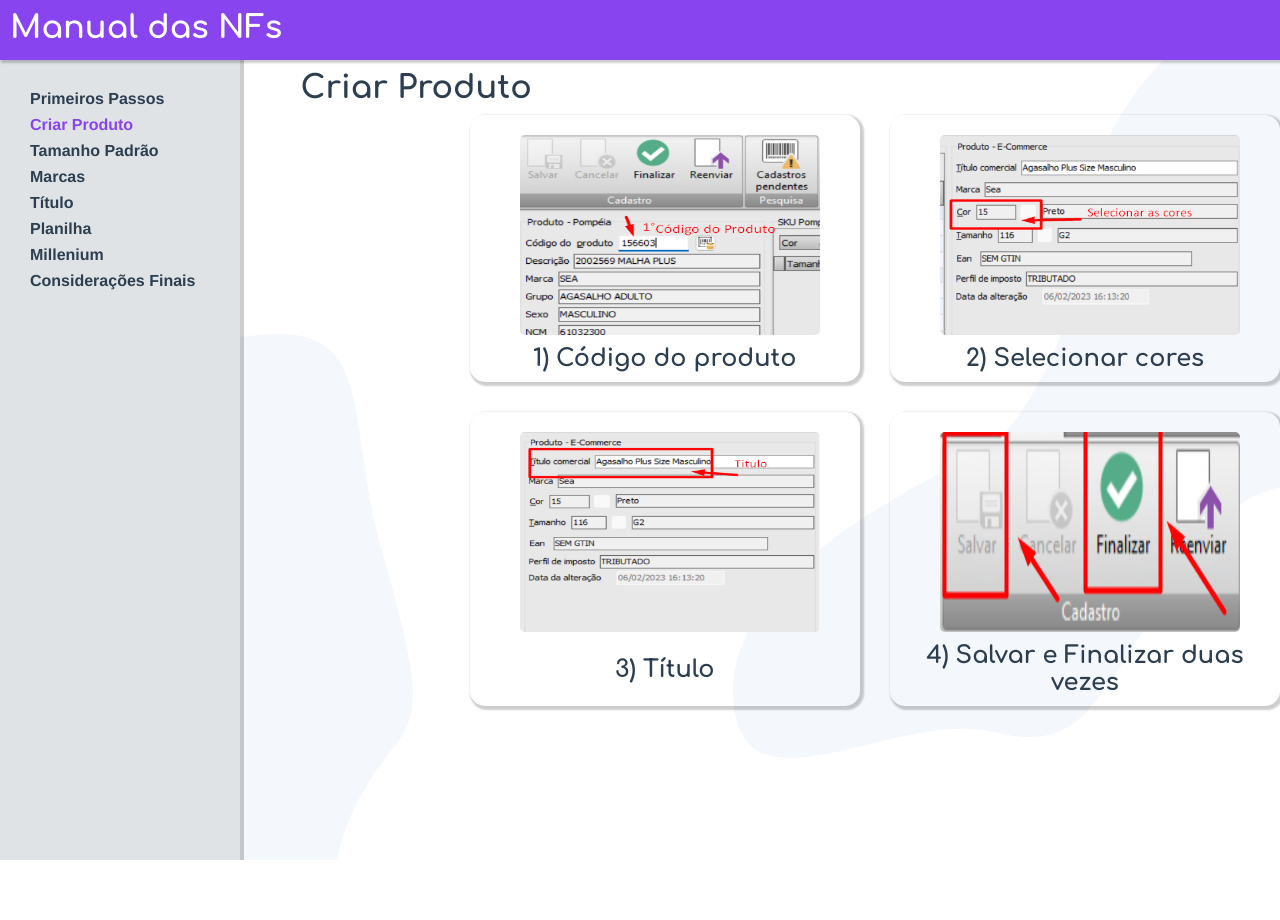
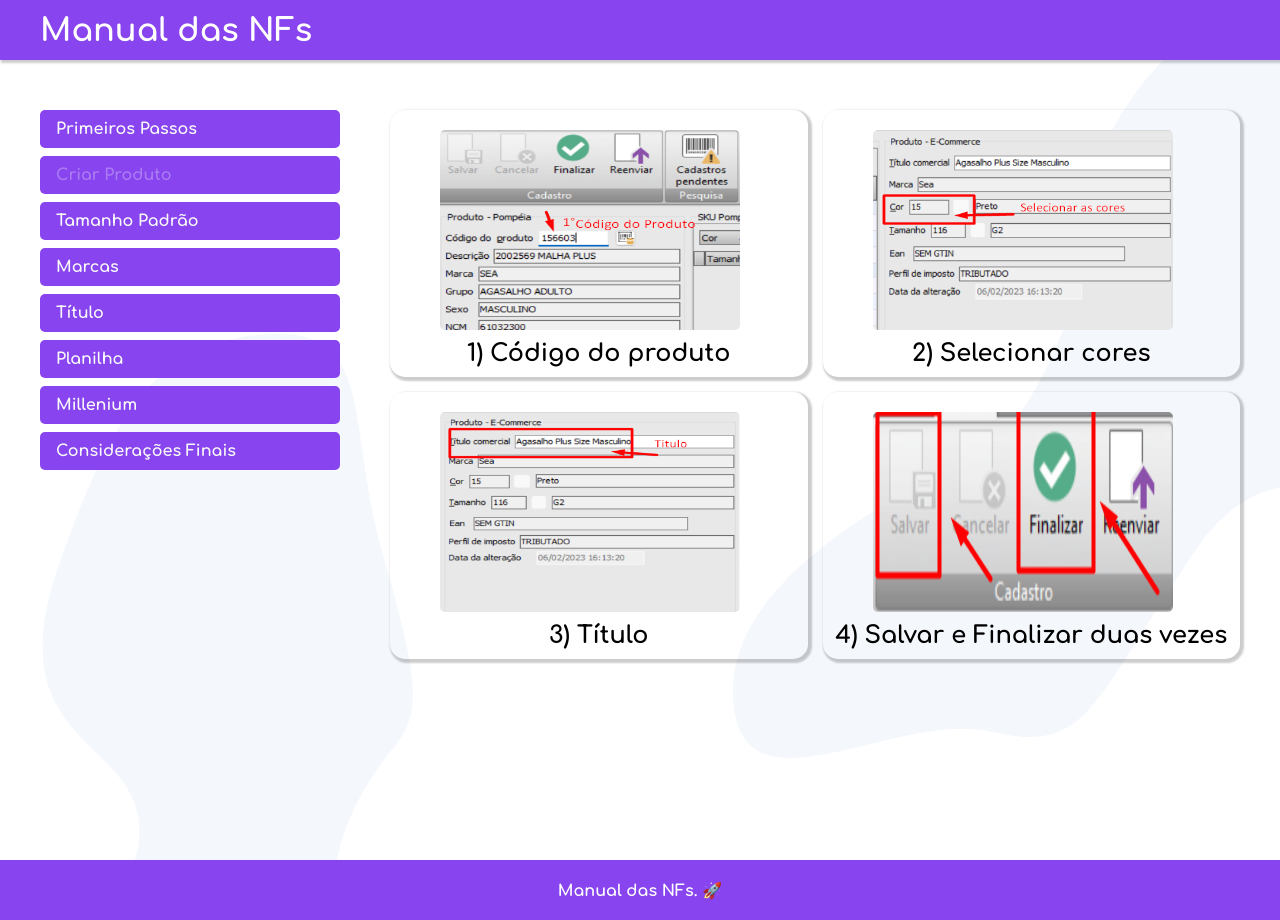
Before and after one commit to Andsu29/manual, a Vue app: page /produto in a window 1280 px wide. Before the commit the page ends 860 px from the top, so only its background shows below. Built offline with nearby package versions, Linux system fonts and the light colour scheme.

Commit message:
otimizaçao interface

```diff
--- a/src/App.vue
+++ b/src/App.vue
@@ -2,7 +2,6 @@
   <div id="app">
     <header-view />
     <div class="container">
-      <div class="barra-lateral">
       <nav class="navegacao">
         <router-link to="/notas">Primeiros Passos</router-link>
         <router-link to="/produto">Criar Produto</router-link>
@@ -13,35 +12,30 @@
         <router-link to="/millenium">Millenium</router-link>
         <router-link to="/consideraçoes">Considerações Finais</router-link>
       </nav>
-      </div>
-      <div class="fonte">
+      <div>
         <transition mode="out-in">
-          <router-view />
+          <router-view class="conteudo" />
         </transition>
       </div>
     </div>
+    <footer-view />
   </div>
 </template>
 
 <script>
 import headerView from "@/components/headerView.vue";
+import footerView from "@/components/footerView.vue";
 
 export default {
   name: "app",
   components: {
     headerView,
+    footerView,
   },
 };
 </script>
 
 <style>
-#app {
-  font-family: Avenir, Helvetica, Arial, sans-serif;
-  color: #2c3e50;
-}
-.vh {
-  height: 100vh;
-}
 img {
   display: block;
   max-width: 100%;
@@ -54,43 +48,45 @@ h2,
 ul,
 li {
   margin: 0px;
+  padding: 0px;
+  box-sizing: border-box;
 }
 body {
   background-image: url("../src/assets/pattern.svg");
-  height: 100vh;
-}
-h1 {
-  margin-left: 15px;
-  padding: 10px 16px;
-}
-.fonte {
+  max-height: 100vh;
   font-family: "Comfortaa", cursive;
 }
 .container {
-  display: flex;
-  gap: 30px;
-}
-.barra-lateral {
-  background-color: #dfe3e6;
-  box-shadow: 2px 2px 0px 2px rgba(0, 0, 0, 0.2);
-  width: 250px;
+  display: grid;
+  grid-template-columns: 300px 1fr;
+  max-width: 1200px;
+  margin: 0 auto;
+  min-height: 100vh;
+  flex: 1;
 }
 .navegacao {
   display: flex;
   flex-direction: column;
   gap: 8px;
-  padding: 30px;
+  margin-top: 50px;
 }
 .navegacao a {
   text-decoration: none;
   font-weight: bold;
-  color: #2c3e50;
+  color: #f9f9f9;
+  background-color: #84e;
+  padding: 10px 16px;
+  border-radius: 5px;
 }
 .navegacao a:hover {
-  color: rgb(180, 136, 247);
+  background-color: rgb(171, 124, 241);
 }
 .navegacao a.router-link-exact-active {
-  color: #84e;
+  color: rgb(171, 124, 241);
+}
+.conteudo {
+  margin-top: 50px;
+  margin-left: 50px;
 }
 .v-enter,
 .v-leave-to {
--- /dev/null
+++ b/src/components/footerView.vue
@@ -0,0 +1,21 @@
+<template>
+  <footer>
+    <p class="logo">Manual das NFs. 🚀</p>
+  </footer>
+</template>
+
+<style scoped>
+footer {
+  display: flex;
+  align-items: center;
+  height: 60px;
+  background-color: #84e;
+  box-shadow: 2px 2px 2px 1px rgba(0, 0, 0, 0.2);
+}
+.logo {
+  color: white;
+  font-size: 1rem;
+  font-weight: bold;
+  margin: 0 auto;
+}
+</style>
--- a/src/components/headerView.vue
+++ b/src/components/headerView.vue
@@ -1,6 +1,6 @@
 <template>
   <div class="nav">
-    <div>
+    <div class="caixa">
       <p class="logo">Manual das NFs</p>
     </div>
   </div>
@@ -8,17 +8,8 @@
 
 <style scoped>
 .nav {
-  margin: 0px;
-  display: flex;
-  justify-content: start;
-  text-align: left;
-  padding: 10px;
-  height: 40px;
-  width: 100%;
   background-color: #84e;
   box-shadow: 2px 2px 2px 1px rgba(0, 0, 0, 0.2);
-  position: relative;
-  z-index: 99;
 }
 .logo {
   color: white;
@@ -26,4 +17,11 @@
   font-weight: bold;
   font-family: "Comfortaa", cursive;
 }
+.caixa {
+  max-width: 1200px;
+  margin: 0 auto;
+  display: flex;
+  align-items: center;
+  height: 60px;
+}
 </style>
--- a/src/views/HomeView.vue
+++ b/src/views/HomeView.vue
@@ -1,6 +1,5 @@
 <template>
-  <div class="vh">
-    <h1>Marcas Relevantes</h1>
+  <div>
     <div class="box lista">
       <ul>
         <li v-for="list in lista" :key="list">{{ list }}</li>
@@ -30,6 +29,7 @@ export default {
         "Andreza Enxovais",
         "Artex",
         "Atlântica",
+        "Australian Gold",
         "Autentique",
         "Azaleia",
         "Bambi",
@@ -53,10 +53,10 @@ export default {
         "Cook's Jeans",
         "Comfortflex",
         "Converse",
+        "Corttex",
+        "Crysalis",
       ],
       lista2: [
-        "Corttex",
-        "Crysalis",
         "Dakota",
         "DelRio",
         "Diadora",
@@ -67,12 +67,16 @@ export default {
         "Dixie",
         "Dôhler",
         "Eagle Rock",
+        "Eco.ar",
         "Econfort",
         "Elétron",
         "Elétron Sport",
         "Endless",
         "Enrico Rossi",
+        "Eudora",
+        "Everlast",
         "Fatal",
+        "Fatal Surf",
         "Federal Art",
         "Ferracini",
         "Fido Dido",
@@ -84,14 +88,15 @@ export default {
         "Gangster",
         "Grendha",
         "Grendene",
+        "Grendene Kids",
       ],
       lista3: [
-        "Grendene Kids",
         "Habana",
         "Hang Loose",
         "Havaianas",
         "HedronsS",
         "Ipanema",
+        "Jequiti",
         "Jolitex",
         "Kappa",
         "Karsten",
@@ -100,16 +105,18 @@ export default {
         "Kolosh",
         "Klin",
         "Lepper",
-        "Lol surprise",
         "Lunender",
         "Lupo",
+        "Mississipi",
+        "Mizuno",
         "Mokkai Jeans",
         "Moleca",
         "Molekinha",
         "Mormaii",
+        "New Balance",
         "Nike",
         "No Stress",
-        "Ocecy",
+        "Occy",
         "Olympikus",
         "Pacific Blue",
         "Pegada",
@@ -119,6 +126,7 @@ export default {
       ],
       lista4: [
         "PimPom",
+        "Pisom",
         "Portallar",
         "Quiz",
         "Rainha",
@@ -127,12 +135,13 @@ export default {
         "Rider",
         "Rock_&_Soda",
         "Rovitex",
+        "Ruby Rose",
         "Sawary",
         "Selene",
         "Santista",
+        "Suzana Santos",
         "Teen",
         "Teka",
-        "Torp",
         "Topper",
         "Trifil",
         "Tryon",
@@ -162,12 +171,8 @@ ul {
 h1 {
   margin-bottom: 24px;
 }
-.box {
-  width: 100%;
-}
 .lista {
   display: grid;
-  margin-left: 120px;
   grid-template-columns: 1fr 1fr 1fr 1fr;
 }
 </style>
--- a/src/views/criarProduto.vue
+++ b/src/views/criarProduto.vue
@@ -1,20 +1,19 @@
 <template>
-  <div class="vh">
-    <h1>Criar Produto</h1>
-    <section class="container">
-      <div class="conteudo">
+  <div>
+    <section class="contain">
+      <div class="caixas">
         <img class="img1" src="../assets/imagens/CodigoProduto.png" alt="" />
         <h2>1) Código do produto</h2>
       </div>
-      <div class="conteudo">
+      <div class="caixas">
         <img class="img1" src="../assets/imagens/cores.png" alt="" />
         <h2>2) Selecionar cores</h2>
       </div>
-      <div class="conteudo">
+      <div class="caixas">
         <img class="img1" src="../assets/imagens/titulo.png" alt="" />
         <h2>3) Título</h2>
       </div>
-      <div class="conteudo">
+      <div class="caixas">
         <img class="img4" src="../assets/imagens/final.png" alt="" />
         <h2>4) Salvar e Finalizar duas vezes</h2>
       </div>
@@ -48,13 +47,13 @@ img {
   display: block;
   border-radius: 15px;
 }
-.container {
+.contain {
   display: grid;
   max-width: 100%;
-  margin-left: 200px;
   grid-template-columns: 1fr 1fr;
+  gap: 15px;
 }
-.conteudo {
+.caixas {
   display: grid;
   text-align: center;
   padding: 10px;
--- a/src/views/imprimirNotas.vue
+++ b/src/views/imprimirNotas.vue
@@ -1,5 +1,5 @@
 <template>
-  <div class="vh">
+  <div>
     <section class="modal" v-if="imagemModal" @click="fecharModal">
       <div class="modal_container">
         <button @click="imagemModal = false" class="modal_fechar">X</button>
@@ -10,13 +10,12 @@
         />
       </div>
     </section>
-    <h1>Imprimir Notas</h1>
     <div class="content">
       <div class="items">
         <h2>1) Icone para imprimir as notas.</h2>
         <img class="img1" src="../assets/imagens/impress.png" alt="teste" />
       </div>
-      <hr />
+
       <div class="items">
         <h2>
           2) Conferir se caiu todas as Notas (Importante ir atualizando),
@@ -126,7 +125,7 @@ h2 {
   padding: 15px 20px;
   border-radius: 50%;
   border: 2px solid white;
-  right: 205px;
+  right: 160px;
   top: 59px;
   color: white;
   background-color: rgb(240, 53, 53);
@@ -142,7 +141,6 @@ h2 {
   top: 0px;
   left: 0px;
   width: 100%;
-  padding: 80px;
 }
 
 @keyframes fadeIn {
--- a/src/views/regrasTitulo.vue
+++ b/src/views/regrasTitulo.vue
@@ -1,10 +1,11 @@
 <template>
-  <div class="vh">
-    <h1>Regras de Títulos</h1>
+  <div>
     <div class="box">
       <p>
-        Para a otimização dos nomes de produto a sugestão é seguir a seguinte
-        regra:
+        <b
+          >Para a otimização dos nomes de produto a sugestão é seguir a seguinte
+          regra:</b
+        >
       </p>
       <p>
         <span style="color: orange">Tipo de Produto </span> -
@@ -53,10 +54,10 @@
 
       <h2>Exemplo - Beleza</h2>
       <p>
-        <span style="color: orange">Jogo de Lençol</span>
-        <span style="color: purple"> Casal Duplo</span>
-        <span style="color: green">Santista </span>
-        <span style="color: blue">Royal</span>
+        <span style="color: orange">Batom Líquido</span>
+        <span style="color: purple"> Lip Matte</span>
+        <span style="color: green"> Latika</span>
+        <span style="color: blue"> N05</span>
       </p>
     </div>
   </div>
@@ -69,7 +70,6 @@ export default {};
 <style scoped>
 .box {
   text-align: center;
-  margin-left: 200px;
 }
 .box p,
 h2 {
--- a/src/views/subirTamanhos.vue
+++ b/src/views/subirTamanhos.vue
@@ -1,6 +1,5 @@
 <template>
-  <div class="vh">
-    <h1>Tamanhos Para Subir</h1>
+  <div>
     <div class="content">
       <div class="textos">
         <h2 style="color: orange">Bebê</h2>
@@ -19,7 +18,7 @@
         <p>PLUS MASCULINO - Camiseta G2, Calça 50</p>
         <br />
         <h2 style="color: grey">Calçados</h2>
-        <p>CALÇADOS - Fem 36, Mas 40, BBest 21, Inf 27, Juv 30</p>
+        <p>CALÇADOS - Fem 36, Mas 40, BB 21, Inf 27, Juv 30</p>
       </div>
     </div>
   </div>
@@ -33,7 +32,6 @@ export default {};
   display: flex;
   justify-content: center;
   text-align: center;
-  width: 1215px;
 }
 p {
   margin-top: 15px;
```
Lines whose indentation alone changed are shown as unchanged.
